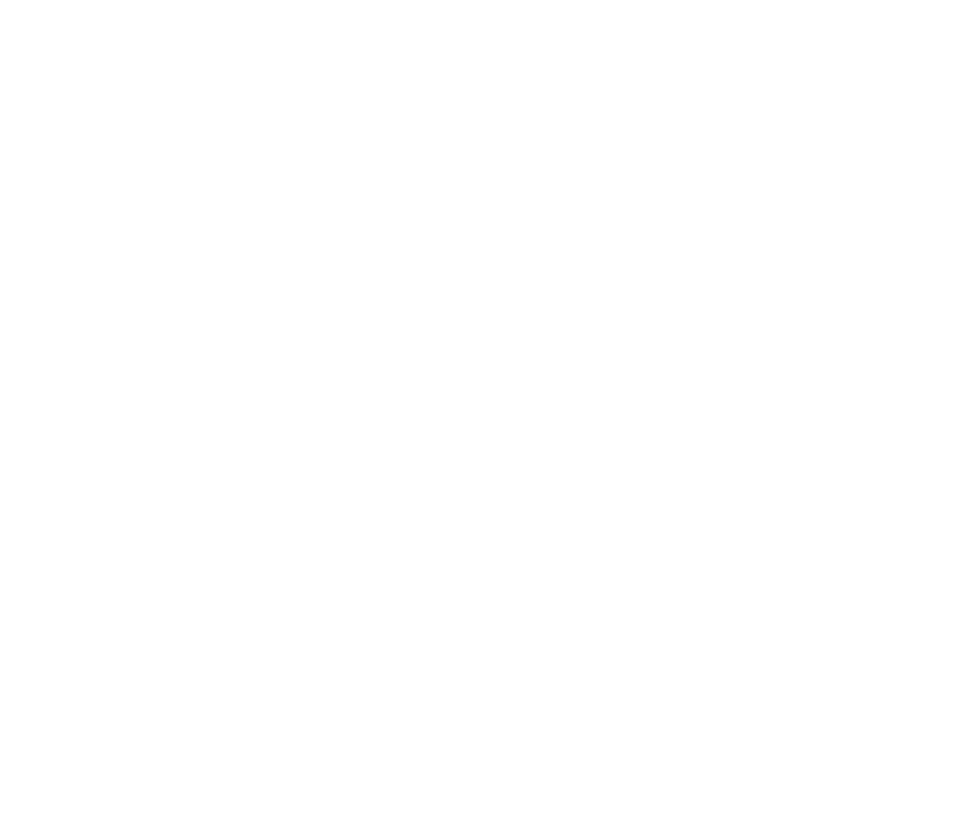
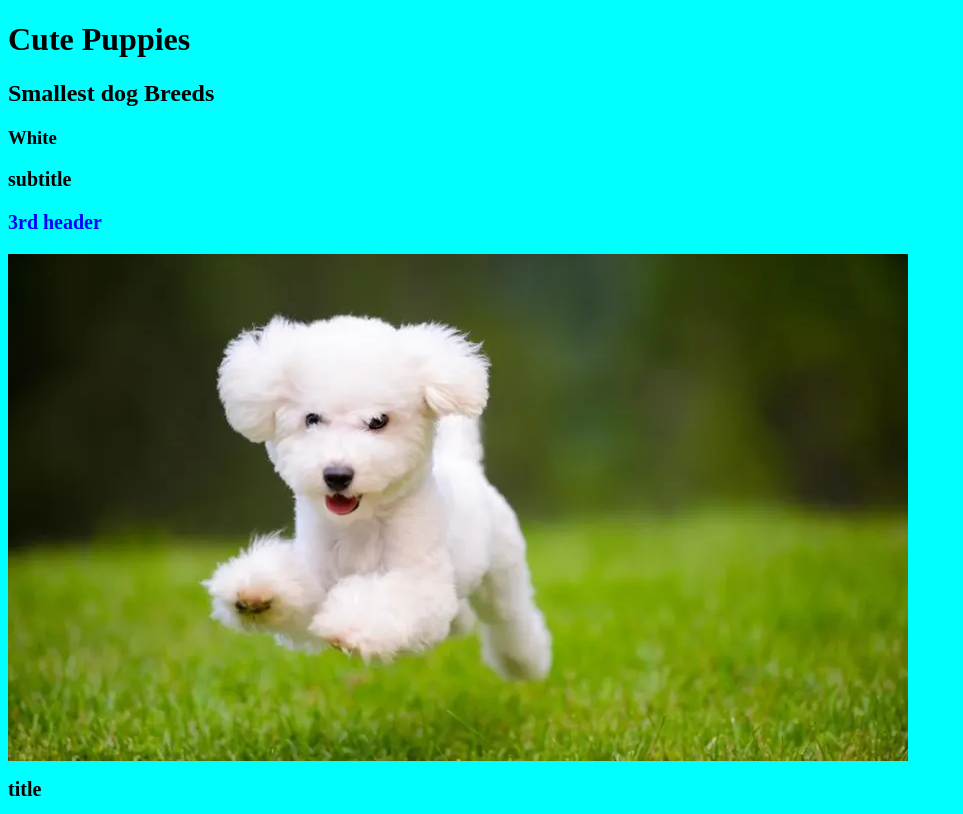
Before and after one commit to mirathebian1/Project1, a plain HTML site: page index.html in a window 1280 px wide. Shown: the whole page, without its empty margins (0-963 px from the left). Drawn offline with Linux system fonts and the light colour scheme.

Commit message:
message here

```diff
--- a/index.html
+++ b/index.html
@@ -1,16 +1,33 @@
 <!DOCTYPE html>
 <html lang="en">
-  <head>
+  <Cute puppies>
     <meta charset="UTF-8" />
     <meta name="viewport" content="width=device-width, initial-scale=1.0" />
-    <title>Document</title>
-  <head>
+
+<head>
+  <title>puppies</title>
+</head>
+  <style>
+    body {
+      background-color:aqua;
+    }
+    .small-font{
+      font-size: 20px;
+    }
+    .blue-font{
+      color:blue;
+    }
+    </style>
+</head>
+  <h1>Cute Puppies</h1>
   <body>
-    <h1>
-      <p>
-        <a>
-          <img>
-          <div>
-          <title>
+      <h2> Smallest dog Breeds </h2>
+      <h3>White</h3>
+      <h2 class="small-font">subtitle</h2>
+      <h3 id="element-1" class="small-font blue-font">3rd header</h3>
+          <img src="images\top-20-small-dog-breeds.jpeg.webp" />
+          <h1 class="small-font" >title</h1>
+
+
   </body>
 </html>
```
Also changed, not shown: images/top-20-small-dog-breeds.jpeg.webp (added).
